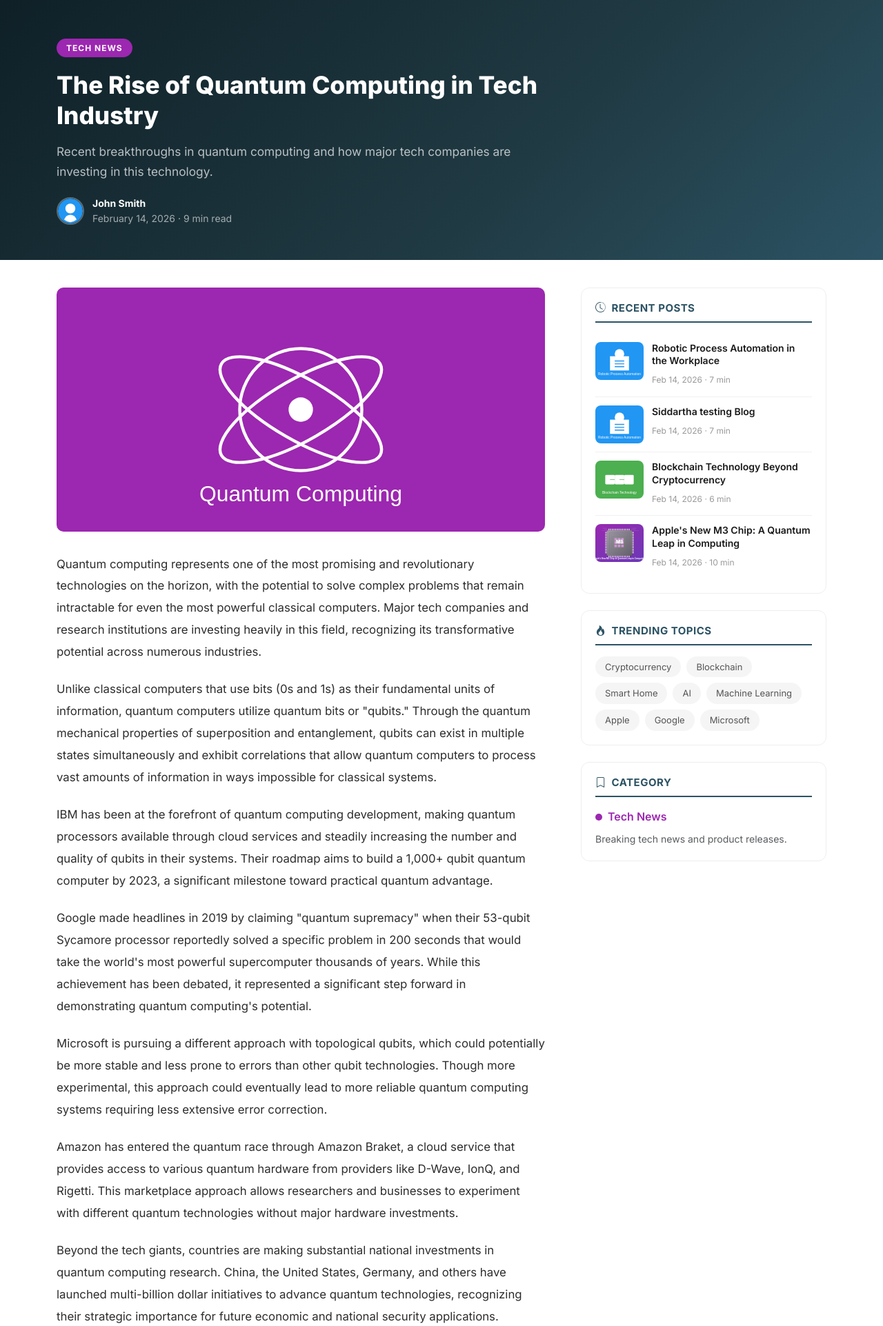
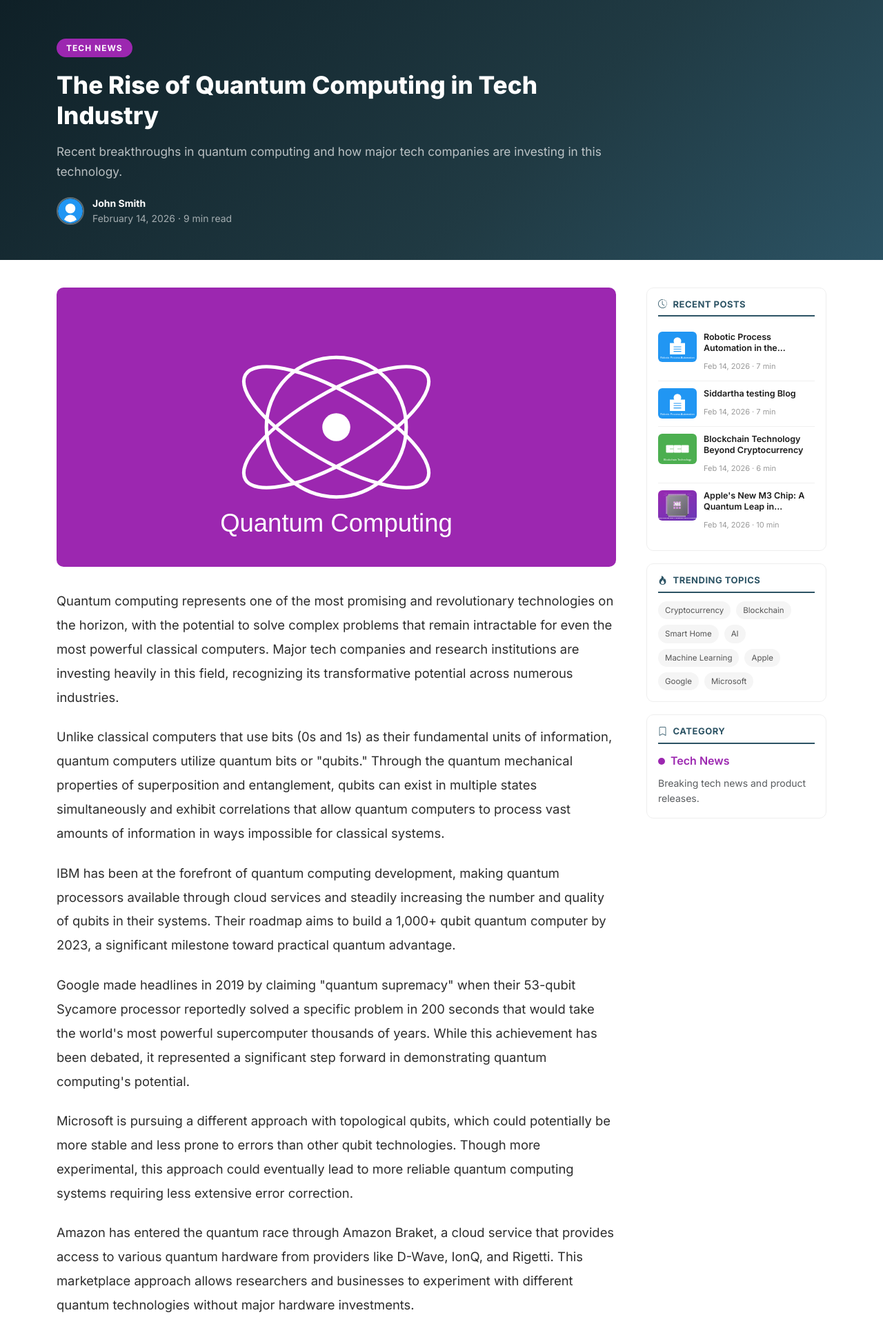
Before and after one commit to siddartha1192/blogging, a Flask app: page /post/quantum-computing-tech-industry in a window 1280 px wide. Shown: the part 62-1985 px from the top of the page at 69% size. Run offline with Flask 3, Linux system fonts and the light colour scheme; the visitor is signed in with stand-in values (Sample User, id 1).

Commit message:
Reduce sidebar width and increase blog text size on post page
- Changed layout from col-lg-8/col-lg-4 to col-lg-9/col-lg-3, giving
  more space to blog content and shrinking the sidebar
- Increased prose font size from 1.05rem to 1.15rem for better readability
- Scaled down sidebar widget padding, font sizes, and thumbnails to fit
  the narrower sidebar column

https://claude.ai/code/session_017xay9CDrzgaeaTHFU2myXu

```diff
--- a/templates/post.html
+++ b/templates/post.html
@@ -48,7 +48,7 @@
     padding: 40px 0 56px;
 }
 .post-layout .content-col {
-    padding-right: 40px;
+    padding-right: 32px;
 }
 
 /* Featured image */
@@ -60,7 +60,7 @@
 
 /* Prose / article body */
 .prose {
-    font-size: 1.05rem;
+    font-size: 1.15rem;
     line-height: 1.9;
     color: #2d2d2d;
 }
@@ -131,26 +131,26 @@
 .sidebar-widget {
     background: #fff;
     border: 1px solid #eee;
-    border-radius: 12px;
-    padding: 20px;
-    margin-bottom: 24px;
+    border-radius: 10px;
+    padding: 16px;
+    margin-bottom: 18px;
 }
 .sidebar-widget h5 {
-    font-size: 15px;
+    font-size: 13px;
     font-weight: 700;
     text-transform: uppercase;
     letter-spacing: 0.5px;
     color: #2c5364;
-    margin-bottom: 16px;
-    padding-bottom: 10px;
+    margin-bottom: 12px;
+    padding-bottom: 8px;
     border-bottom: 2px solid #2c5364;
 }
 
 /* Recent posts sidebar */
 .recent-post-item {
     display: flex;
-    gap: 12px;
-    padding: 12px 0;
+    gap: 10px;
+    padding: 10px 0;
     border-bottom: 1px solid #f0f0f0;
     text-decoration: none;
     color: inherit;
@@ -159,25 +159,25 @@
 .recent-post-item:last-child { border-bottom: none; }
 .recent-post-item:hover { opacity: 0.8; }
 .recent-post-thumb {
-    width: 70px;
-    height: 55px;
-    border-radius: 8px;
+    width: 56px;
+    height: 44px;
+    border-radius: 6px;
     object-fit: cover;
     flex-shrink: 0;
 }
 .recent-post-info { flex: 1; min-width: 0; }
 .recent-post-info h6 {
-    font-size: 14px;
+    font-size: 12.5px;
     font-weight: 600;
-    margin: 0 0 4px;
-    line-height: 1.35;
+    margin: 0 0 3px;
+    line-height: 1.3;
     display: -webkit-box;
     -webkit-line-clamp: 2;
     -webkit-box-orient: vertical;
     overflow: hidden;
     color: #1a1a1a;
 }
-.recent-post-info small { color: #999; font-size: 12px; }
+.recent-post-info small { color: #999; font-size: 11px; }
 
 /* Tags cloud */
 .tags-cloud {
@@ -186,10 +186,10 @@
     gap: 8px;
 }
 .tags-cloud a {
-    padding: 5px 14px;
+    padding: 4px 10px;
     background: #f5f5f5;
     border-radius: 20px;
-    font-size: 13px;
+    font-size: 11.5px;
     color: #555;
     transition: all 0.2s;
 }
@@ -214,7 +214,7 @@
 <header class="post-hero">
     <div class="container">
         <div class="row">
-            <div class="col-lg-8">
+            <div class="col-lg-9">
                 <a href="{{ url_for('category', slug=post.category.slug) }}"
                    class="post-category" style="background-color: {{ post.category.color }}">
                     {{ post.category.name }}
@@ -239,7 +239,7 @@
     <div class="container">
         <div class="row">
             <!-- Main content (left) -->
-            <div class="col-lg-8 content-col">
+            <div class="col-lg-9 content-col">
                 {% if post.featured_image %}
                 <img src="{{ post.featured_image }}" alt="{{ post.title }}" class="post-featured-img">
                 {% endif %}
@@ -270,7 +270,7 @@
             </div>
 
             <!-- Sidebar (right) -->
-            <div class="col-lg-4">
+            <div class="col-lg-3">
                 <div class="sidebar-sticky">
                     <!-- Recent Posts -->
                     <div class="sidebar-widget">
```
